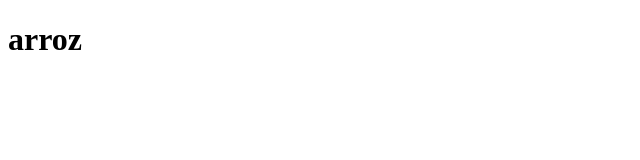
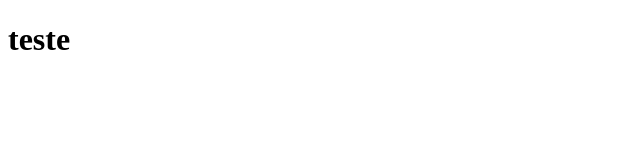
Before and after one commit to Lexlenn/Fresh-Air-Soluctions, a plain HTML site: page index.html in a window 1280 px wide. Shown: the full height of the page, 0-640 px from the left. Drawn offline with Linux system fonts and the light colour scheme.

Commit message:
Update index.html

```diff
--- a/index.html
+++ b/index.html
@@ -6,6 +6,6 @@
     <title>Document</title>
 </head>
 <body>
-    <h1>arroz</h1>
+    <h1>teste</h1>
 </body>
 </html>
```
